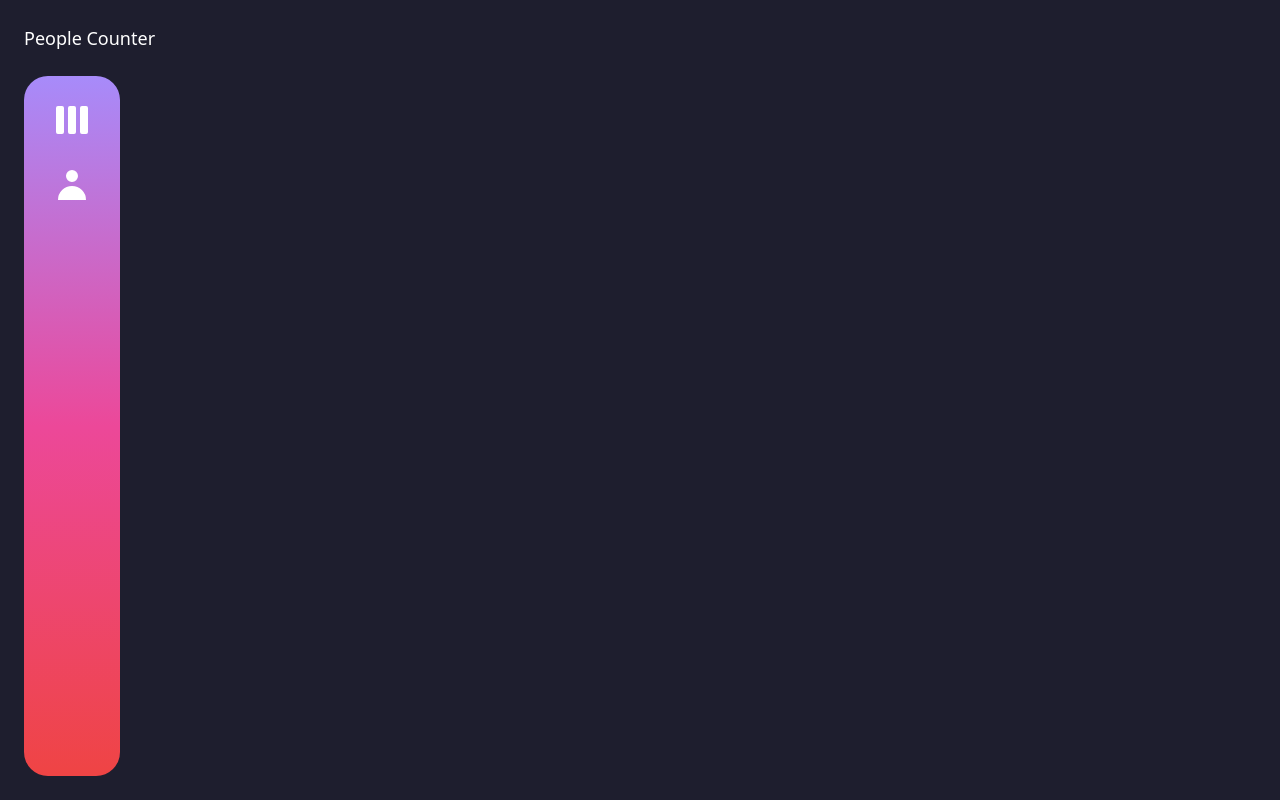
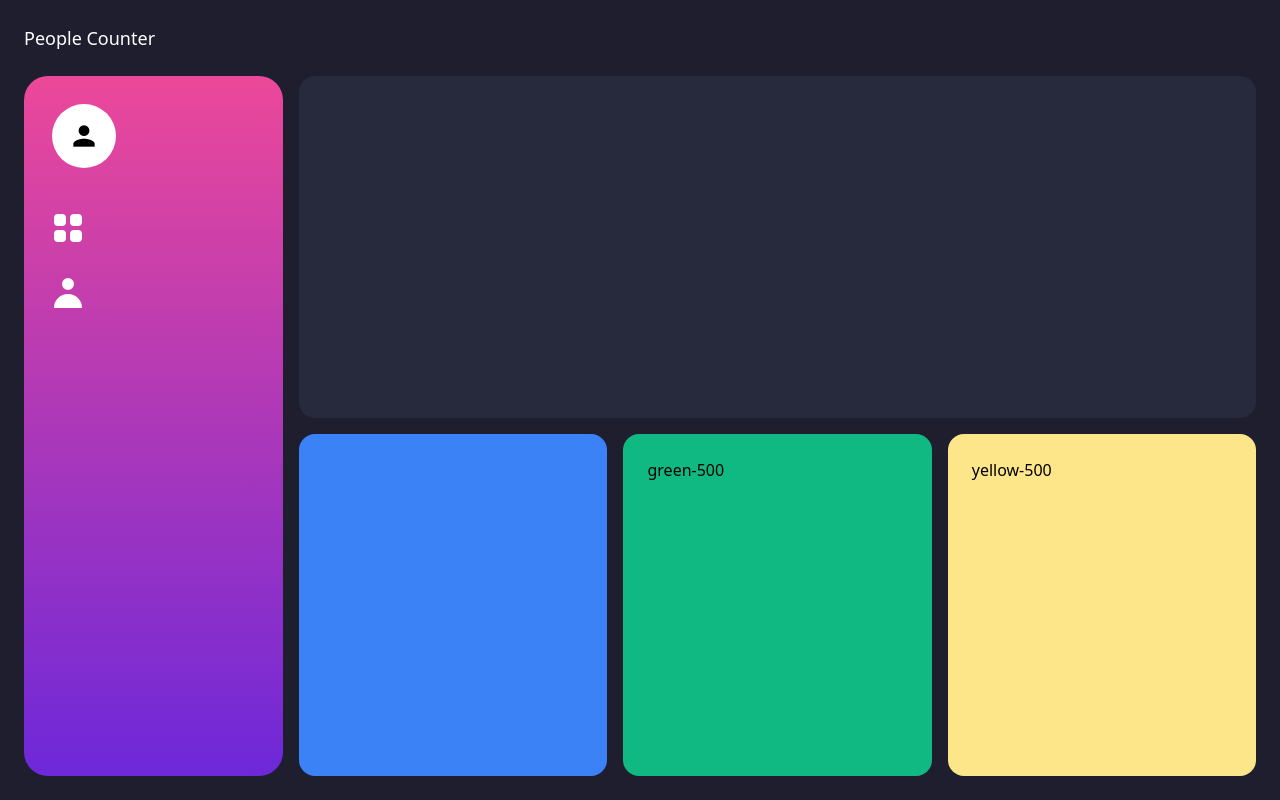
Before and after one commit to emotionrobots/hunterhan, a React (Create React App) app: page / in a window 1280 px wide. Built offline with nearby package versions, Linux system fonts and the light colour scheme.

Commit message:
Basic UI Layed Out

```diff
--- a/src/App.js
+++ b/src/App.js
@@ -1,16 +1,18 @@
-import logo from './logo.svg';
 import './App.css';
 import Sidebar from './components/Sidebar'
 import Dashboard from './views/Dashboard';
 
 function App() {
   return (
-    <div class="h-screen p-6 bg-steel-grey overscroll-contain">
-      <div class="flex flex-col h-full">
-        <p class="text-white text-lg mb-6">People Counter</p>
+    <div class="flex flex-col h-screen p-6 bg-steel-grey overscroll-contain">
+      <div class="flex flex-row max-w-full">
+          <p class="text-white text-lg mb-6">People Counter</p>
+          <div class="flex-grow mb-6"></div>
+      </div>
+      <div class="flex flex-row h-screen">
         <Sidebar></Sidebar>
+        <Dashboard></Dashboard>
       </div>
-      <Dashboard></Dashboard>
     </div>
 
   );
--- /dev/null
+++ b/src/components/Card.js
@@ -0,0 +1,24 @@
+import React, { Component } from 'react';
+import PropTypes from 'prop-types';
+
+class Card extends Component {
+    render() {
+        return (
+            <div class={"rounded-2xl p-6 h-" + this.props.height + " w-" + this.props.width + " bg-" + this.props.bgColor}>
+                {this.props.contents}
+            </div>
+        );
+    }
+}
+
+/*
+Documentation Here
+*/
+Card.propTypes = {
+    height: PropTypes.string,
+    width: PropTypes.string,
+    bgColor: PropTypes.string,
+    contents: PropTypes.object
+};
+
+export default Card;
--- /dev/null
+++ b/src/components/GraphWidget.js
@@ -0,0 +1,20 @@
+import React, { Component } from 'react';
+import PropTypes from 'prop-types';
+
+import Card from './Card';
+
+class GraphWidget extends Component {
+    render() {
+        return (
+            <div>
+
+            </div>
+        );
+    }
+}
+
+GraphWidget.propTypes = {
+
+};
+
+export default GraphWidget;
--- /dev/null
+++ b/src/components/InfoWidget.js
@@ -0,0 +1,24 @@
+import React, { Component } from 'react';
+import PropTypes from 'prop-types';
+
+import Card from './Card';
+
+class InfoWidget extends Component {
+    render() {
+        return (
+            <Card height='full' width='full' bgColor={this.props.bgColor} contents={
+                <div class="flex content-center">
+                    <text>{this.props.data}</text>
+                </div>
+            }></Card>
+        );
+    }
+}
+
+InfoWidget.propTypes = {
+    data: PropTypes.string,
+    dataType: PropTypes.string,
+    bgColor: PropTypes.string
+};
+
+export default InfoWidget;
--- a/src/components/Sidebar.js
+++ b/src/components/Sidebar.js
@@ -1,13 +1,14 @@
 import React from 'react'
-import { ViewBoardsIcon, UserIcon } from '@heroicons/react/solid'
+import { ViewGridIcon, UserIcon } from '@heroicons/react/solid'
 
 function Sidebar() {
-    var icon = 'h-10 w-10 text-white mx-auto mb-6'
+    var icon = 'h-10 w-10 text-white mb-6'
 
     return (
         // Create the outer box along with the gradient color
-        <div class="flex-grow w-24 p-6 items-start rounded-3xl bg-gradient-to-b from-purple-400 via-pink-500 to-red-500">
-            <ViewBoardsIcon class={icon}></ViewBoardsIcon>
+        <div class="h-auto w-80 p-6 rounded-3xl bg-gradient-to-b from-pink-500 to-purple-700">
+            <img class="rounded-full bg-white h-16 w-16 p-4 m-1 mb-10" src="assets/default_avatar.png" alt="avatar can't be loaded"></img>
+            <ViewGridIcon class={icon}></ViewGridIcon>
             <UserIcon class={icon}></UserIcon>
         </div>
     )
--- /dev/null
+++ b/src/data/layout_format.js
@@ -0,0 +1,23 @@
+// TODO: Import things related to getting data from MQTT
+
+/*
+Widget Layout Documentation
+
+Widgets can be moved around and customized. These customizations are to be saved and persisted so the user doesn't have
+to recustomize their dashboard every single time they refresh the browser.
+
+THe widget layout consists of a list where each value in the list describes a widget's details. Depending on the type of
+widget, this data can be different. However, a shared value is the row number which describes which row the widget lies in.
+This value is completely ignored on mobile.
+
+An example widget layout follows:
+TODO: Create example widget layout
+*/
+function getUserData(){
+    //TODO: Communicate with MQTT servers
+    return [
+        {
+
+        }
+    ];
+}
--- a/src/views/Dashboard.js
+++ b/src/views/Dashboard.js
@@ -1,9 +1,15 @@
 import React from 'react'
+import InfoWidget from '../components/InfoWidget'
 
 function Dashboard() {
     return (
-        <div>
-
+        <div class="w-full ml-4 grid grid-flow-col grid-rows-2 grid-cols-3 gap-4">
+            <div class="col-span-3">
+                <InfoWidget bgColor='ebony-clay' data=""></InfoWidget>
+            </div>
+            <InfoWidget bgColor='blue-500' data="" ></InfoWidget>
+            <InfoWidget bgColor='green-500' data="green-500" ></InfoWidget>
+            <InfoWidget bgColor='yellow-200' data="yellow-500" ></InfoWidget>
         </div>
     )
 }
```
Also changed, not shown: public/assets/default_avatar.png (added).
